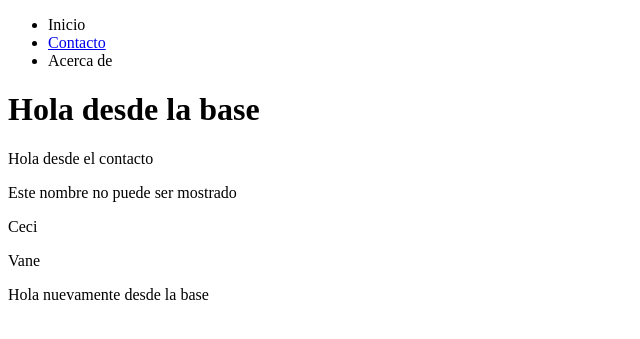
After one commit to Comision4-Info/primer_proyecto, a Django app: page /contacto/ in a window 1280 px wide. The commit adds this page. Shown: the top 339 px of the page, without its empty margins (0-640 px from the left). Run offline with Django 4.2, Linux system fonts and the light colour scheme.

Commit message:
clase20-11

```diff
--- a/a_prueba/urls.py
+++ b/a_prueba/urls.py
@@ -16,9 +16,10 @@ Including another URLconf
 """
 from django.contrib import admin
 from django.urls import path
-from .views import index
+from .views import *
 
 urlpatterns = [
     path("admin/", admin.site.urls),
-    path("", index)
+    path("", index),
+    path("contacto/", contacto, name= 'contacto')
 ]
--- a/a_prueba/views.py
+++ b/a_prueba/views.py
@@ -2,4 +2,11 @@ from django.shortcuts import render
 
 def index(request):
     template_name = 'index.html'
-    return render(request, template_name)
+    context = {'valor': 50 }
+    return render(request, template_name, context)
+
+def contacto(request):
+    template_name = 'contacto.html'
+    nombres = ['Informatorio', 'Ceci', 'Vane']
+    context = {'nombres': nombres }
+    return render(request, template_name, context)
--- /dev/null
+++ b/templates/base.html
@@ -0,0 +1,17 @@
+<!DOCTYPE html>
+<html lang="en">
+
+<head>
+    <meta charset="UTF-8">
+    <meta name="viewport" content="width=device-width, initial-scale=1.0">
+    {% block titulo %} {% endblock %}
+</head>
+
+<body>
+    {% include 'navegacion.html' %}
+    <h1>Hola desde la base</h1>
+    {% block contenido %} {% endblock %}
+    <p>Hola nuevamente desde la base</p>
+</body>
+
+</html>
--- /dev/null
+++ b/templates/contacto.html
@@ -0,0 +1,16 @@
+{% extends 'base.html' %}
+
+{% block titulo %}
+<title>Contacto #dinamico</title>
+{% endblock %}
+
+{% block contenido %}
+<p> Hola desde el contacto </p>
+{% for nombre in nombres %}
+{% if nombre == 'Informatorio' %}
+<p>Este nombre no puede ser mostrado</p>
+{% else %}
+<p>{{nombre}}</p>
+{% endif %}
+{% endfor %}
+{% endblock %}
--- /dev/null
+++ b/templates/navegacion.html
@@ -0,0 +1,7 @@
+<nav>
+    <ul>
+        <li>Inicio</li>
+        <li><a href="{% url 'contacto' %}">Contacto</a></li>
+        <li>Acerca de</li>
+    </ul>
+</nav>
```
Also changed, not shown: seguimiento_comandos.txt (added, +10 -0 lines), templates/index.html (+12 -12 lines), db.sqlite3.
